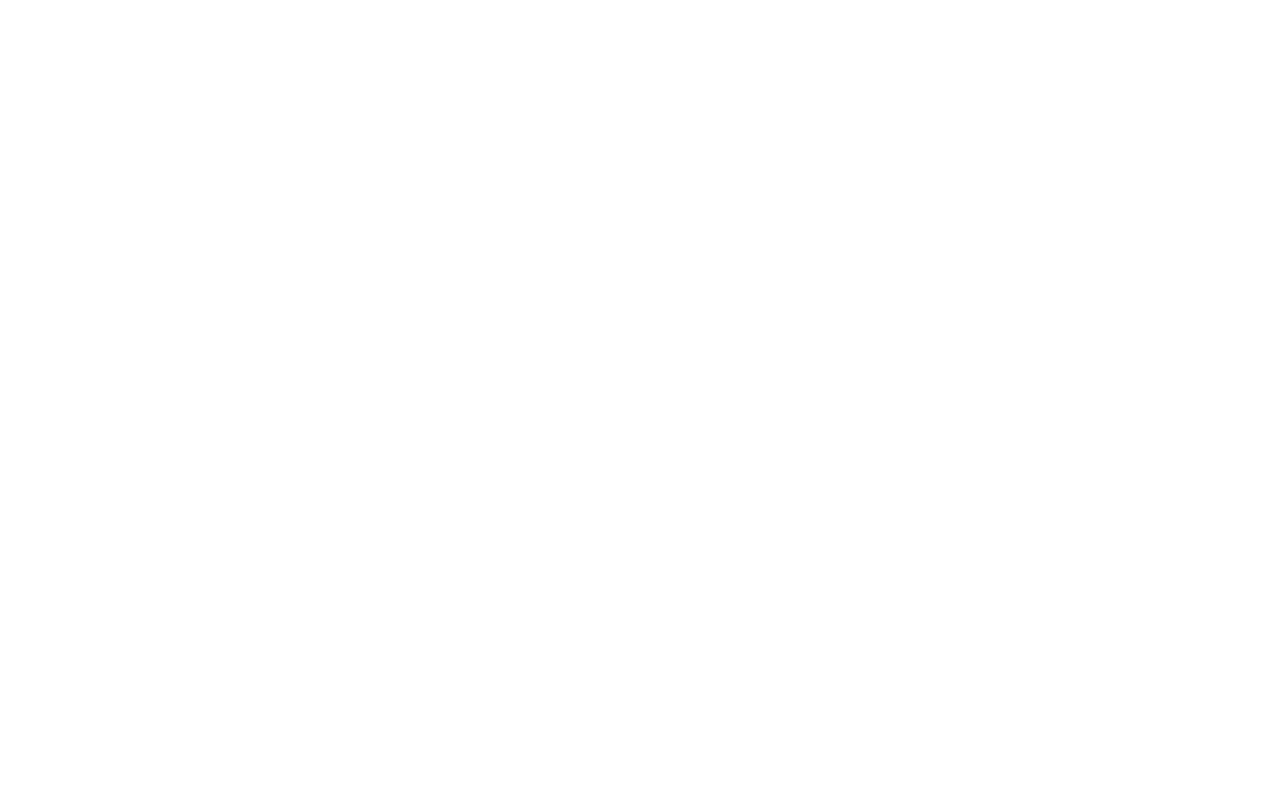
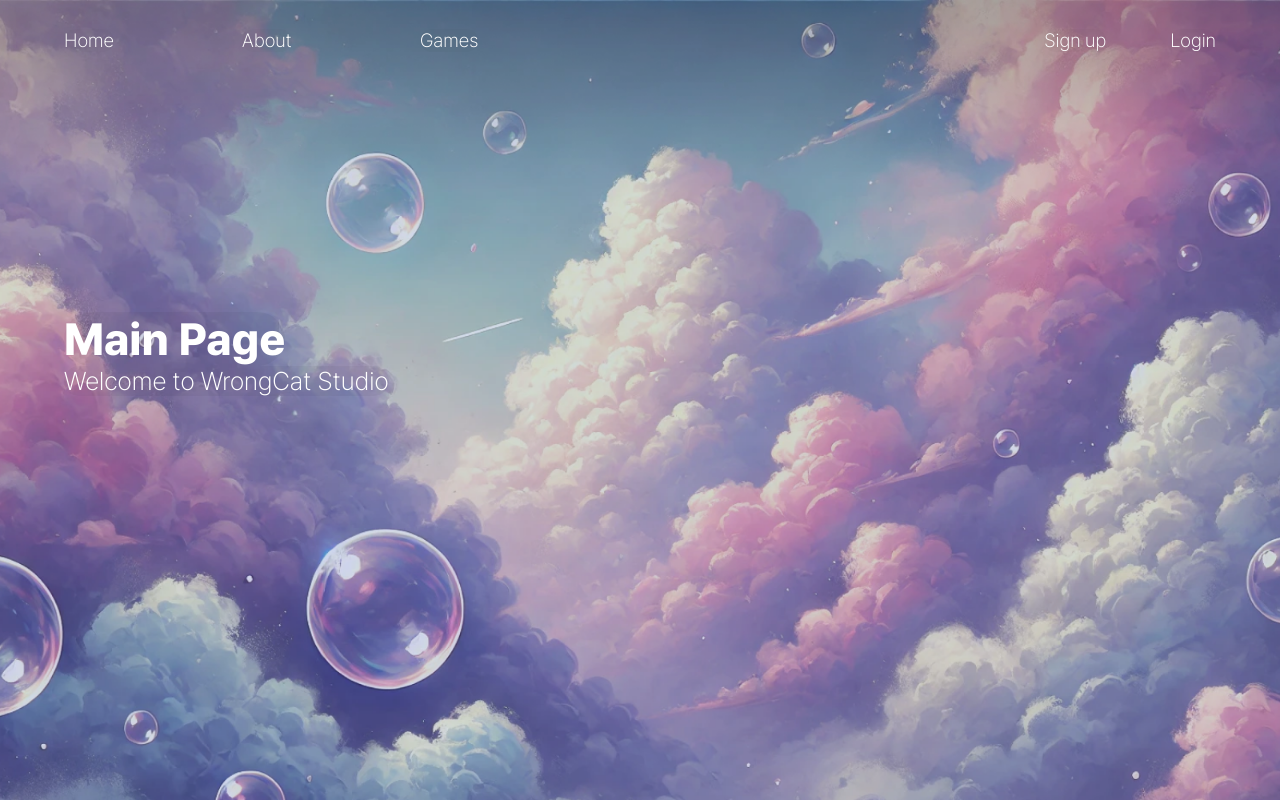
Before and after one commit to homoonshi/wrongcat-studio-website, a React (Create React App) app in the folder client/: page / in a window 1280 px wide. Built offline with nearby package versions, Linux system fonts and the light colour scheme.

Commit message:
add homepage css

```diff
--- a/client/src/pages/home/Home.jsx
+++ b/client/src/pages/home/Home.jsx
@@ -1,18 +1,56 @@
-import React, { useState, useEffect } from 'react';
+import React from 'react';
 import styled from 'styled-components';
+import HomeBackImg from '../../assets/backImg/mainBackImg.png';
+import HeaderNavbar from '../../components/navbar/HeaderNavbar';
 
 const HomeDiv = styled.div`
-
+  width: 100vw;
+  height: 100vh;
+  background-image: url(${HomeBackImg});
+  background-size: cover; /* 이미지가 전체를 덮도록 */
+  background-position: center; /* 이미지가 가운데에 위치하도록 */
+  background-repeat: no-repeat; /* 이미지가 반복되지 않도록 */
 `;
 
+const TitleDiv = styled.div`
+    margin-top: 30vh;
+    display: flex;
+    flex-direction: column;
+    align-items: flex-start; /* 왼쪽 정렬 */
+`;
+
+const TitleP = styled.p`
+    font-size : 3.5vw;
+    font-weight : 800;
+    margin : 0 0 0 5vw;
+    color : white;
+    background-color: rgba(0, 0, 0, 0.04); /* 검정색을 50% 투명하게 설정 */
+    border-radius : 100px;
+`
+
+const ExplainP = styled.p`
+    font-size : 2vw;
+    font-weight : 200;
+    margin : 0 0 0 5vw;
+    color : white;
+    background-color: rgba(0, 0, 0, 0.04); /* 검정색을 50% 투명하게 설정 */
+    border-radius : 100px;
+`
+
 const Home = () => {
-
-    return(
-        <HomeDiv>
-
-        </HomeDiv>
-    )
-
+  return (
+    <HomeDiv>
+        <HeaderNavbar/>
+        <TitleDiv>
+            <TitleP>
+                Main Page
+            </TitleP>
+            <ExplainP>
+                Welcome to WrongCat Studio
+            </ExplainP>
+        </TitleDiv>
+    </HomeDiv>
+  );
 };
 
 export default Home;
```
Also changed, not shown: client/src/assets/backImg/mainBackImg.png (added).
